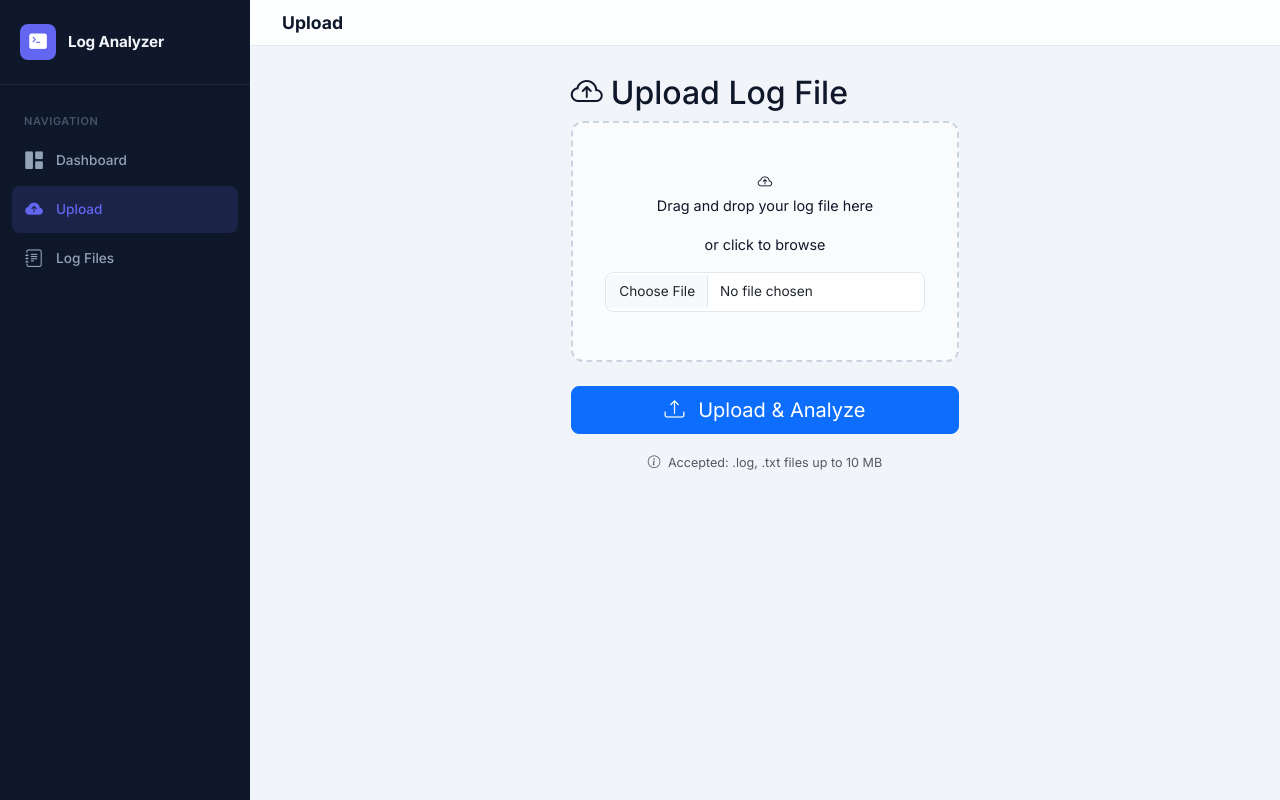
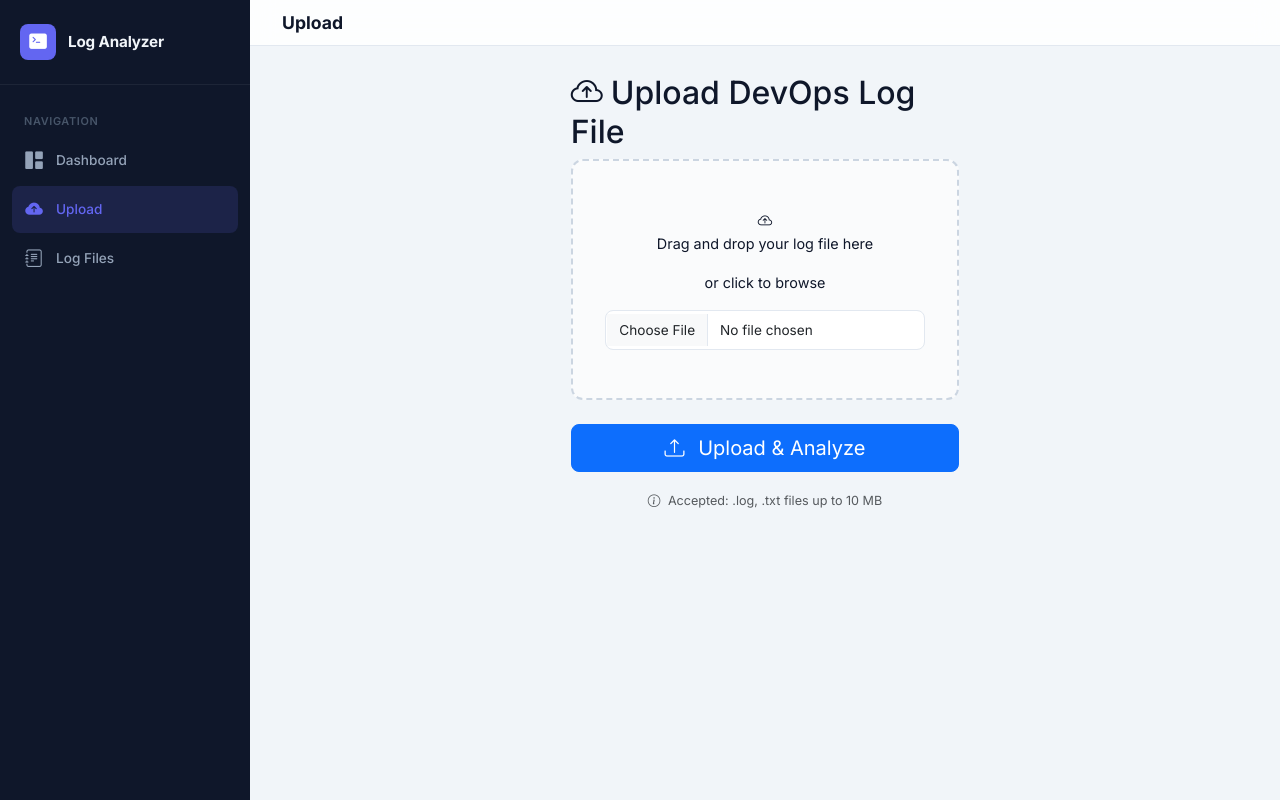
Before and after one commit to mdawood28/devops-log-analyzer, a Flask app: page /logs/upload in a window 1280 px wide. Run offline with Flask 3, Linux system fonts and the light colour scheme; some libraries are stand-ins or nearby versions.

Commit message:
Update upload card

```diff
--- a/app/templates/upload.html
+++ b/app/templates/upload.html
@@ -7,7 +7,7 @@
     <div class="col-md-8 col-lg-6 col-xl-5">
         <div class="panel">
             <div class="panel-header">
-                <h2 class="panel-title"><i class="bi bi-cloud-arrow-up me-2"></i>Upload Log File</h2>
+                <h2 class="panel-title"><i class="bi bi-cloud-arrow-up me-2"></i>Upload DevOps Log File</h2>
             </div>
             <div class="panel-body">
                 <form method="POST" enctype="multipart/form-data" novalidate>
@@ -18,7 +18,8 @@
                             <i class="bi bi-cloud-arrow-up upload-zone-icon"></i>
                             <p class="upload-zone-text">Drag and drop your log file here</p>
                             <p class="upload-zone-hint">or click to browse</p>
-                            {{ form.file(class="form-control" + (" is-invalid" if form.file.errors else ""), id="fileInput") }}
+                            {{ form.file(class="form-control" + (" is-invalid" if form.file.errors else ""),
+                            id="fileInput") }}
                             {% for error in form.file.errors %}
                             <div class="invalid-feedback d-block mt-2">{{ error }}</div>
                             {% endfor %}
@@ -59,7 +60,7 @@
 
 {% block scripts %}
 <script>
-document.addEventListener('DOMContentLoaded', function() {
+    document.addEventListener('DOMContentLoaded', function () {
         const zone = document.getElementById('uploadZone');
         const input = document.getElementById('fileInput');
         const info = document.getElementById('fileInfo');
@@ -86,22 +87,22 @@ document.addEventListener('DOMContentLoaded', function() {
             zone.classList.remove('has-file');
         }
 
-    input.addEventListener('change', function() {
+        input.addEventListener('change', function () {
             if (this.files.length) showFile(this.files[0]);
         });
 
         clearBtn.addEventListener('click', clearFile);
 
-    zone.addEventListener('dragover', function(e) {
+        zone.addEventListener('dragover', function (e) {
             e.preventDefault();
             zone.classList.add('drag-over');
         });
 
-    zone.addEventListener('dragleave', function() {
+        zone.addEventListener('dragleave', function () {
             zone.classList.remove('drag-over');
         });
 
-    zone.addEventListener('drop', function(e) {
+        zone.addEventListener('drop', function (e) {
             e.preventDefault();
             zone.classList.remove('drag-over');
             if (e.dataTransfer.files.length) {
```
Lines whose indentation alone changed are shown as unchanged.
